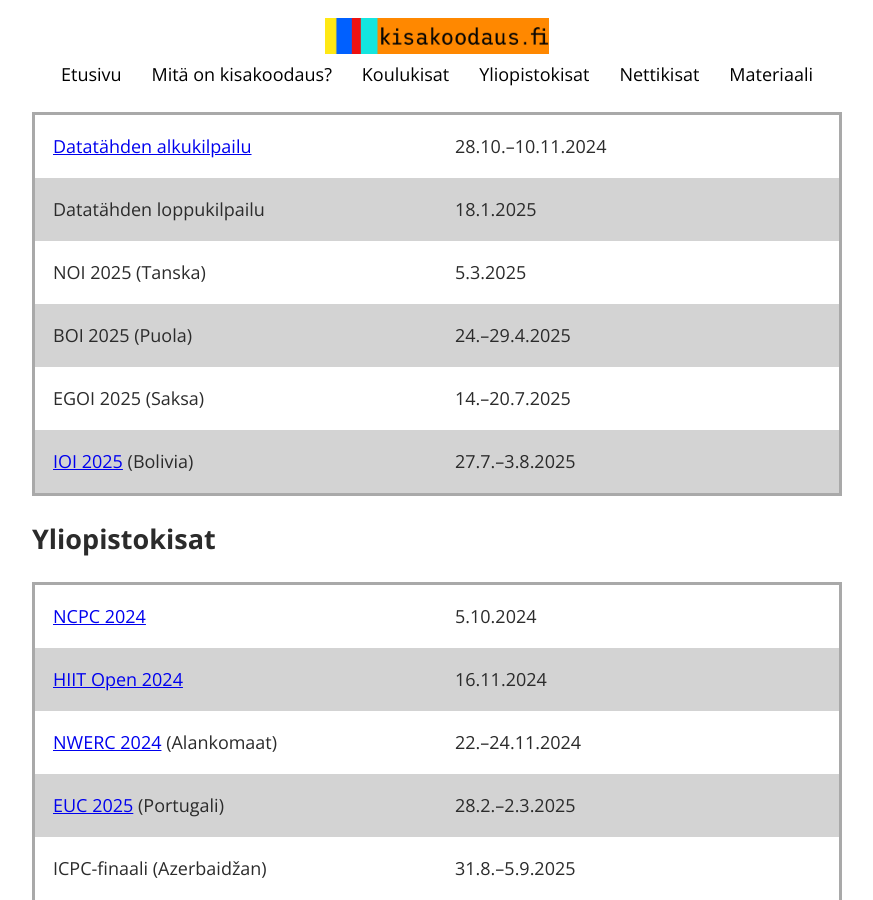
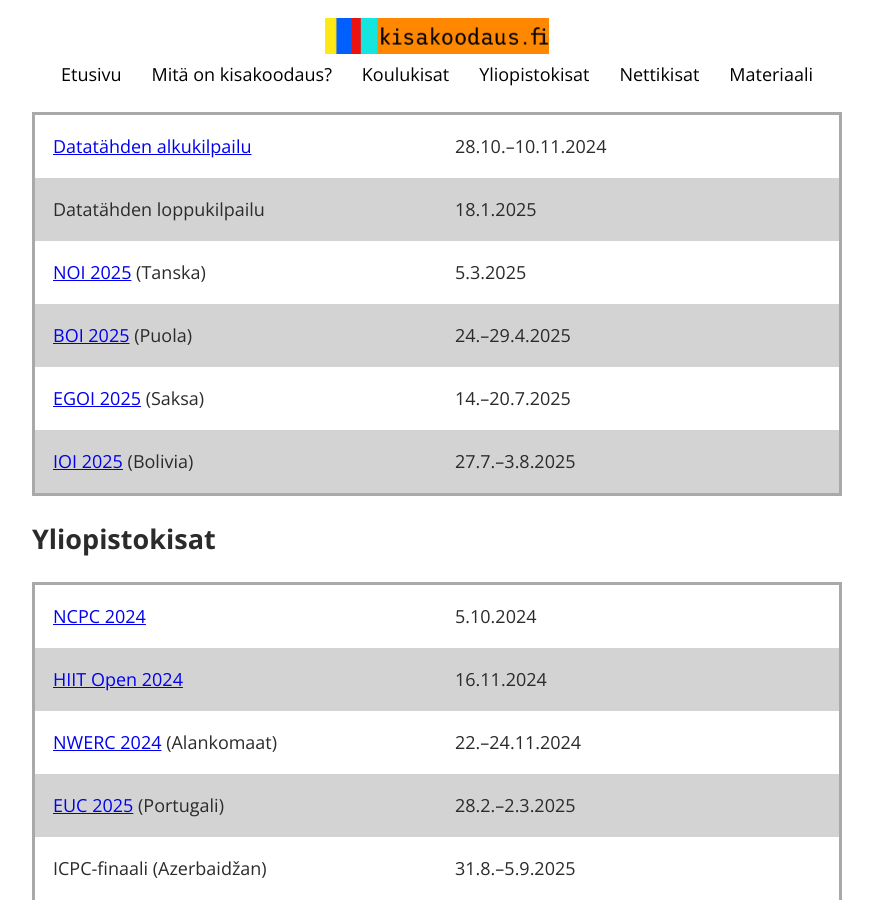
Before and after one commit to kisakoodaus/kisakoodaus.fi, a Jekyll site: the page built from index.html, in a window 1280 px wide and 900 px high, scrolled down 560 px. Shown: the whole window, without its empty margins (203-1076 px from the left). Built offline with Jekyll 4.4.1, drawn with Linux system fonts in a browser that asks for light colours; some of the changed lines change nothing that is shown.

Commit message:
Lisää linkkejä

```diff
--- a/index.html
+++ b/index.html
@@ -174,9 +174,9 @@
 <table class="schedule">
 <tr><td><a href="https://datatahti.fi/">Datatähden alkukilpailu</a></td><td>28.10.–10.11.2024</td></tr>
 <tr><td>Datatähden loppukilpailu</td><td>18.1.2025</td></tr>
-<tr><td>NOI 2025 (Tanska)</td><td>5.3.2025</td></tr>
-<tr><td>BOI 2025 (Puola)</td><td>24.–29.4.2025</td></tr>
-<tr><td>EGOI 2025 (Saksa)</td><td>14.–20.7.2025</td></tr>
+<tr><td><a href="https://danskdatalogidyst.dk/noi2025">NOI 2025</a> (Tanska)</td><td>5.3.2025</td></tr>
+<tr><td><a href="https://boi2025.mat.umk.pl/">BOI 2025</a> (Puola)</td><td>24.–29.4.2025</td></tr>
+<tr><td><a href="https://www.egoi2025.de/">EGOI 2025</a> (Saksa)</td><td>14.–20.7.2025</td></tr>
 <tr><td><a href="https://www.ioi2025.bo/">IOI 2025</a> (Bolivia)</td><td>27.7.–3.8.2025</td></tr>
 </table>
 
```
